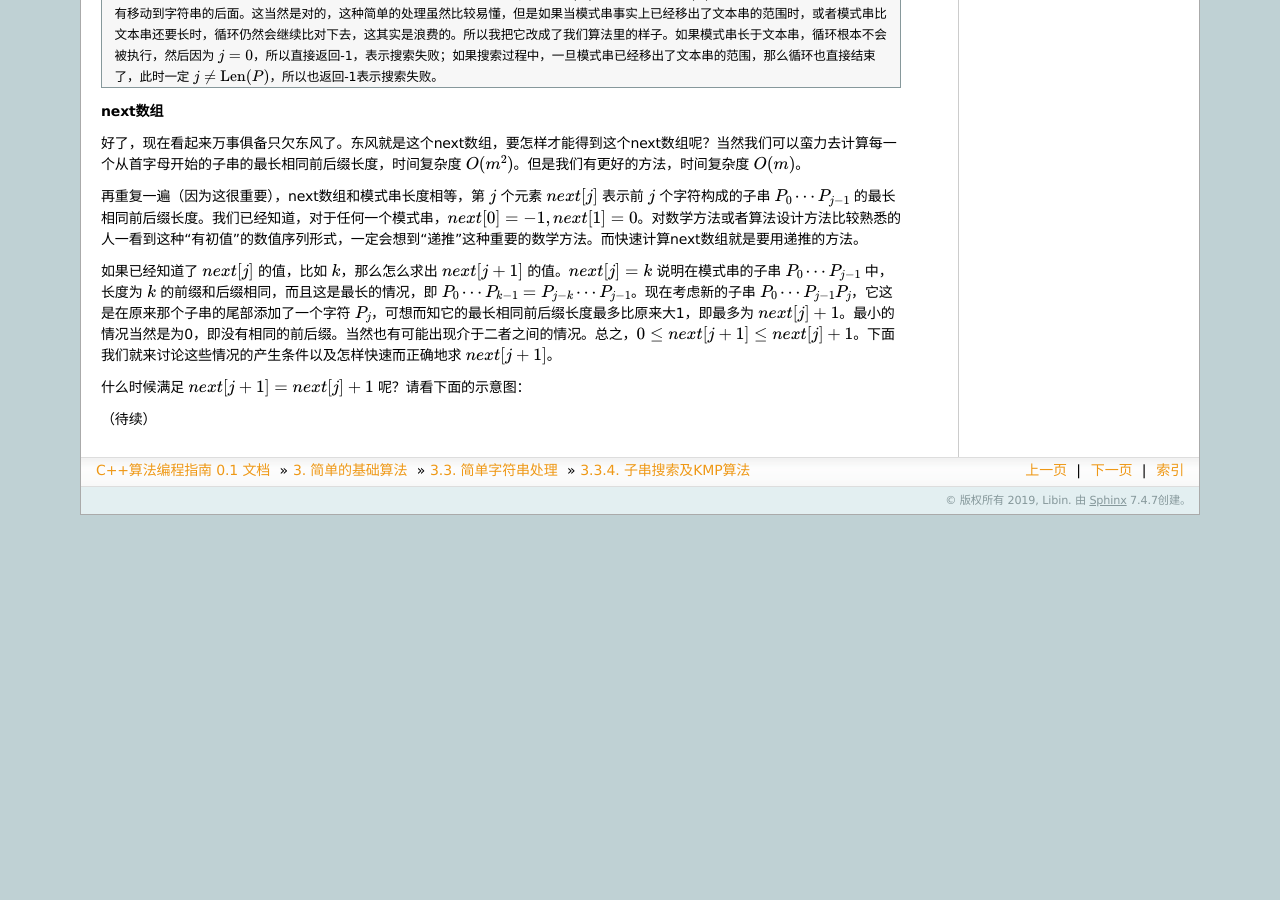
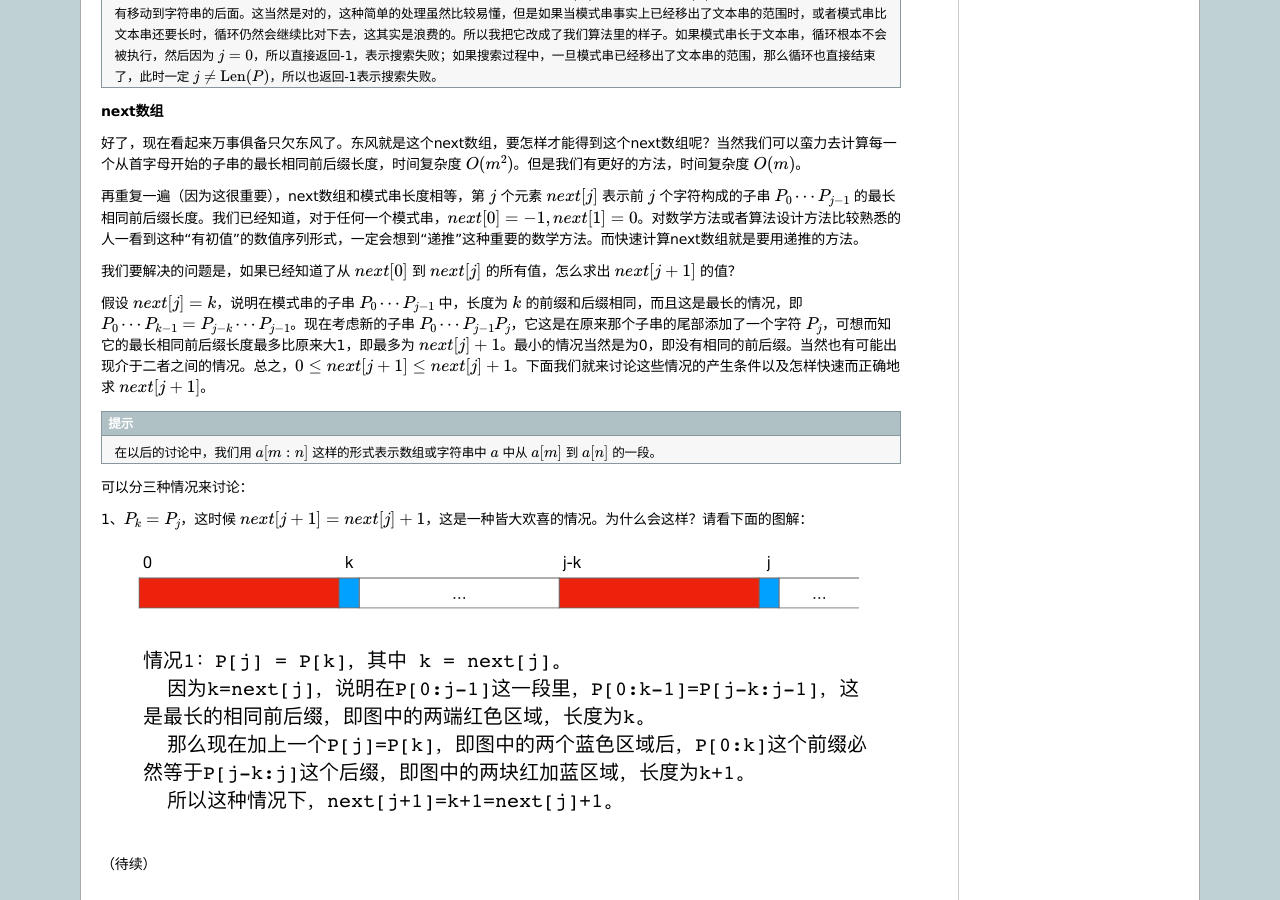
Before and after one commit to majorli/algo_guide, a Sphinx documentation site: the page built from source/ch02/sec03/234_substr_kmp.rst, in a window 1280 px wide and 900 px high, scrolled down 3363 px. Built offline with Sphinx 7.4.7, drawn with Linux system fonts in a browser that asks for light colours; formulas are drawn with MathJax 3; before the commit the page ends 3878 px from its top, so only the background shows below that.

Commit message:
20200127_0113draft

```diff
--- a/source/ch02/sec03/234_substr_kmp.rst
+++ b/source/ch02/sec03/234_substr_kmp.rst
@@ -179,9 +179,21 @@ KMP算法是对蛮力算法的改进，所以要理解KMP算法必须先了解
 
 再重复一遍（因为这很重要），next数组和模式串长度相等，第 :math:`j` 个元素 :math:`next[j]` 表示前 :math:`j` 个字符构成的子串 :math:`P_0\cdots P_{j-1}` 的最长相同前后缀长度。我们已经知道，对于任何一个模式串，:math:`next[0]=-1,next[1]=0`。对数学方法或者算法设计方法比较熟悉的人一看到这种“有初值”的数值序列形式，一定会想到“递推”这种重要的数学方法。而快速计算next数组就是要用递推的方法。
 
-如果已经知道了 :math:`next[j]` 的值，比如 :math:`k`，那么怎么求出 :math:`next[j+1]` 的值。:math:`next[j]=k` 说明在模式串的子串 :math:`P_0\cdots P_{j-1}` 中，长度为 :math:`k` 的前缀和后缀相同，而且这是最长的情况，即 :math:`P_0\cdots P_{k-1}=P_{j-k}\cdots P_{j-1}`。现在考虑新的子串 :math:`P_0\cdots P_{j-1} P_j`，它这是在原来那个子串的尾部添加了一个字符 :math:`P_j`，可想而知它的最长相同前后缀长度最多比原来大1，即最多为 :math:`next[j]+1`。最小的情况当然是为0，即没有相同的前后缀。当然也有可能出现介于二者之间的情况。总之，:math:`0 \le next[j+1] \le next[j] + 1`。下面我们就来讨论这些情况的产生条件以及怎样快速而正确地求 :math:`next[j+1]`。
+我们要解决的问题是，如果已经知道了从 :math:`next[0]` 到 :math:`next[j]` 的所有值，怎么求出 :math:`next[j+1]` 的值？
 
-什么时候满足 :math:`next[j+1]=next[j]+1` 呢？请看下面的示意图：
+假设 :math:`next[j]=k`，说明在模式串的子串 :math:`P_0\cdots P_{j-1}` 中，长度为 :math:`k` 的前缀和后缀相同，而且这是最长的情况，即 :math:`P_0\cdots P_{k-1}=P_{j-k}\cdots P_{j-1}`。现在考虑新的子串 :math:`P_0\cdots P_{j-1} P_j`，它这是在原来那个子串的尾部添加了一个字符 :math:`P_j`，可想而知它的最长相同前后缀长度最多比原来大1，即最多为 :math:`next[j]+1`。最小的情况当然是为0，即没有相同的前后缀。当然也有可能出现介于二者之间的情况。总之，:math:`0 \le next[j+1] \le next[j] + 1`。下面我们就来讨论这些情况的产生条件以及怎样快速而正确地求 :math:`next[j+1]`。
+
+.. hint::
+
+   在以后的讨论中，我们用 :math:`a[m:n]` 这样的形式表示数组或字符串中 :math:`a` 中从 :math:`a[m]` 到 :math:`a[n]` 的一段。
+
+可以分三种情况来讨论：
+
+1、:math:`P_k=P_j`，这时候 :math:`next[j+1]=next[j]+1`，这是一种皆大欢喜的情况。为什么会这样？请看下面的图解：
+
+.. image:: ../../images/234_kmp.001.png
+
+
 
 
 
```
Also changed, not shown: source/images/234_kmp.001.png (added), source/images/234_kmp.002.png (added), source/images/234_kmp.003.png (added).
